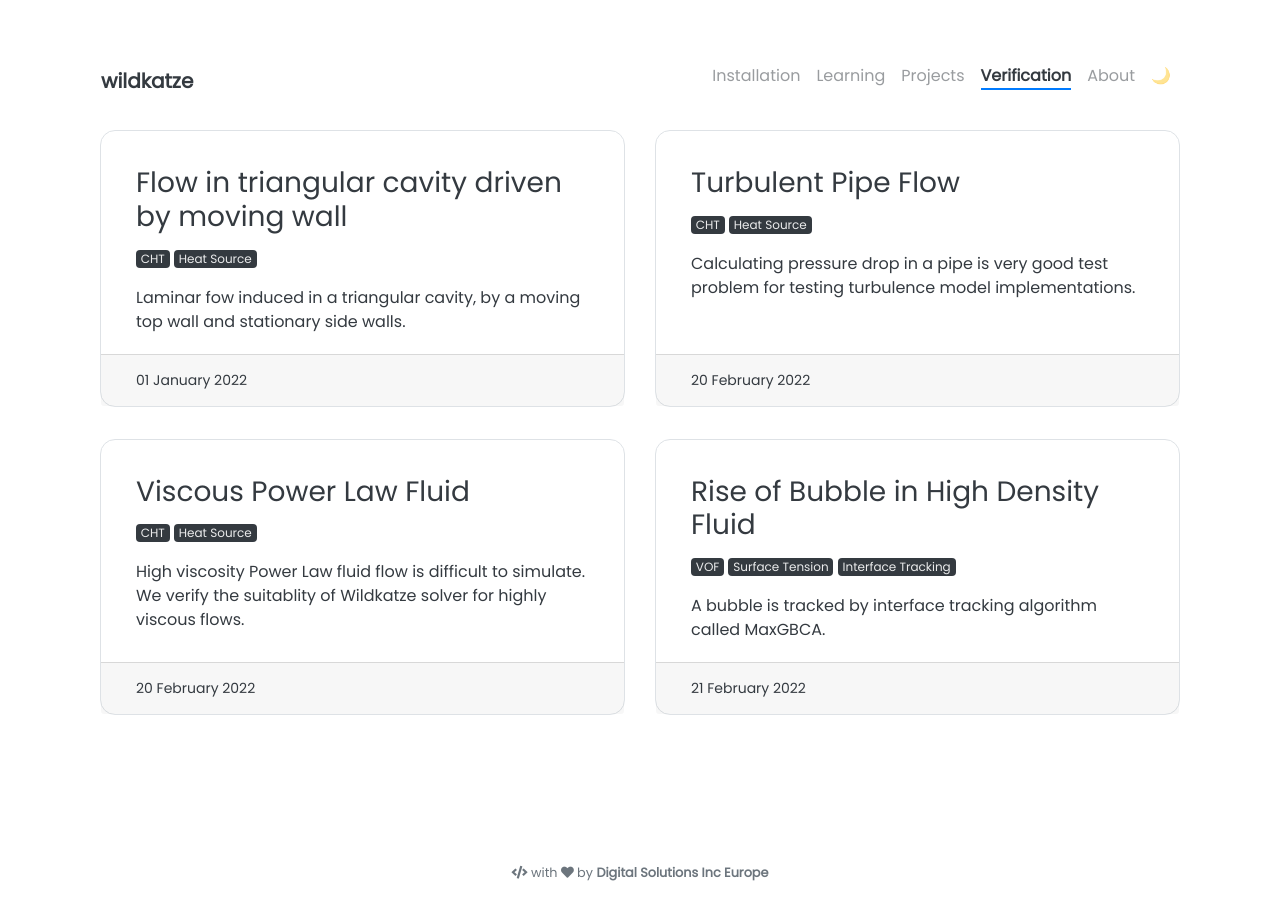
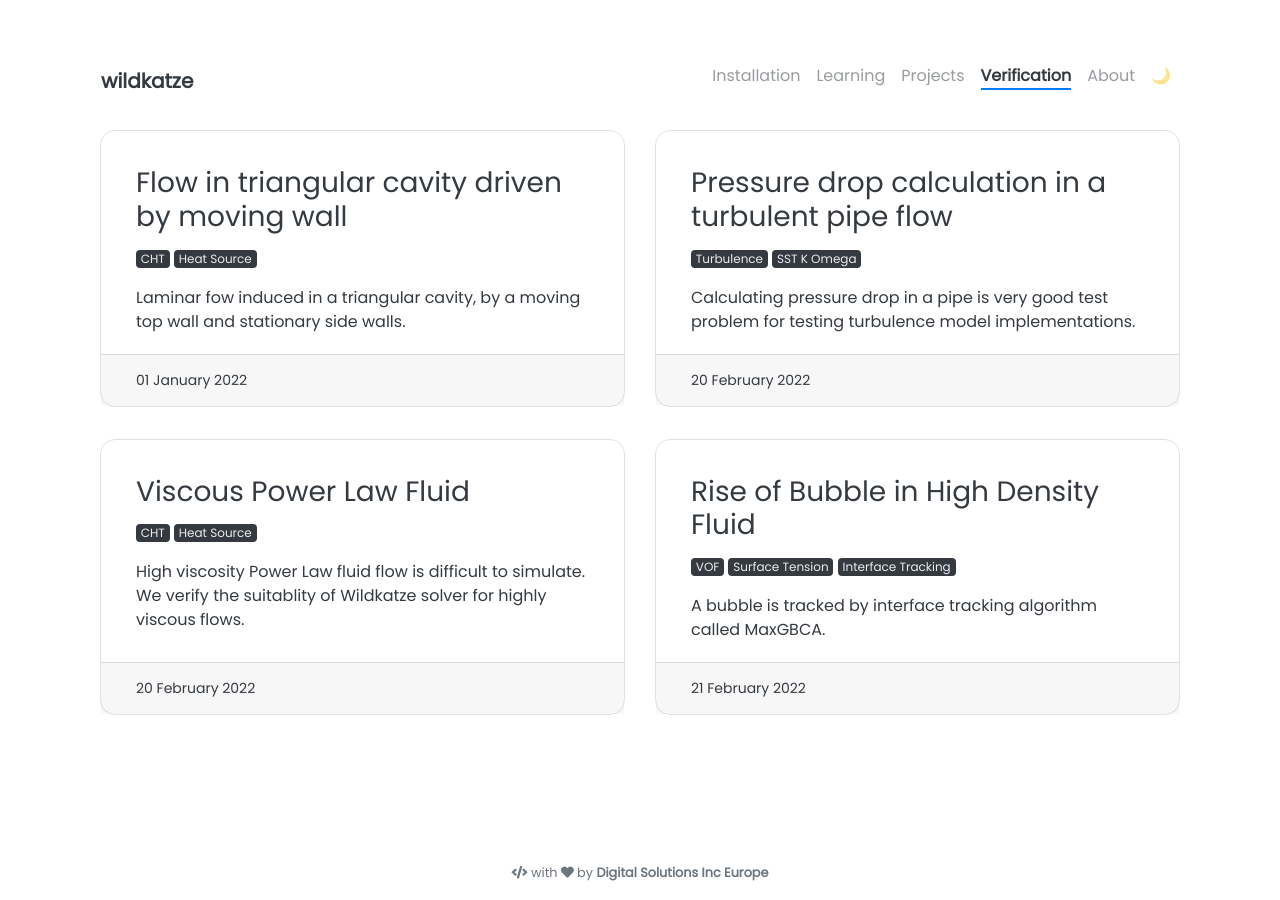
Before and after one commit to FVUS/wildkatze, a Jekyll site: the page built from pages/verification.html, in a window 1280 px wide. Built offline with Jekyll 4.4.1, drawn with Linux system fonts in a browser that asks for light colours; nearby versions of some CDN libraries; some of the changed lines change nothing that is shown.

Commit message:
Update 2022-02-20-PressureDropInTurbulentPipe.md

```diff
--- a/_verification/2022-02-20-PressureDropInTurbulentPipe.md
+++ b/_verification/2022-02-20-PressureDropInTurbulentPipe.md
@@ -1,7 +1,18 @@
 ---
-title: Turbulent Pipe Flow
-tags: [CHT, Heat Source]
+title: Pressure drop calculation in a turbulent pipe flow
+tags: [Turbulence, SST K Omega]
 style:
 color:
 description: Calculating pressure drop in a pipe is very good test problem for testing turbulence model implementations.
 ---
+
+# Pressure drop calculation in a turbulent pipe flow
+
+This test cases consist of an air flow through a horizontal pipe with smooth walls. All material properties and model settings can be found in following table:
+
+![pipe 01](https://live.staticflickr.com/65535/51911143203_4a9dc35baf_m.jpg)
+
+
+Simulation is run in steady state mode up to converged state and the pressure drop is computed as presssure difference between inlet and outlet. The pressure drop is also calculated from analytical formula using friction factor (determined for Re = 1.37·10 4 from Moody diagram). Both pressure drops are presented in the table below:
+
+![pipe 02](https://live.staticflickr.com/65535/51911665245_a337f5ae93_c.jpg)
```
